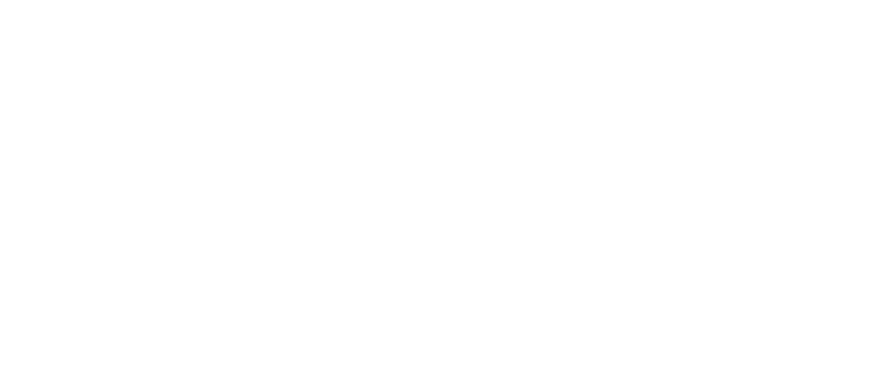
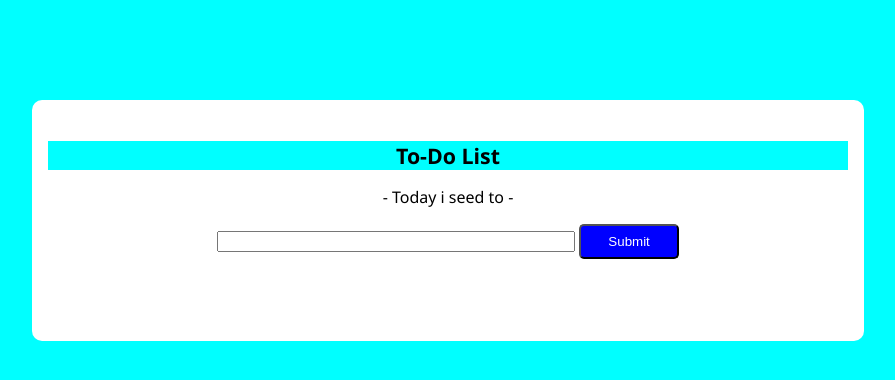
Before and after one commit to dts-kominfo-rea4b/challenge-dom-indrianto, a website: page index.html in a window 1280 px wide. Shown: the whole page, without its empty margins (192-1087 px from the left). Drawn offline with Linux system fonts and the light colour scheme.

Commit message:
Submit pertama

```diff
--- a/index.html
+++ b/index.html
@@ -5,37 +5,122 @@
     <meta http-equiv="X-UA-Compatible" content="IE=edge" />
     <meta name="viewport" content="width=device-width, initial-scale=1.0" />
     <title>Challenge - DOM</title>
+    <style>
+      body {
+        background-color: aqua;
+        font-family: 'Segoe UI', Tahoma, Geneva, Verdana, sans-serif;
+      }
+
+      .container {
+
+        margin: auto;
+        margin-top: 100px;
+        padding: 16px;
+        width: 800px;
+        height: auto;
+        background-color: rgb(255, 255, 255);
+        border-radius: 10px;
+      }
+      #todo-title{
+        margin-top: 25px;
+        font-size:16pt;
+        font-weight: bold;
+        text-align: center;
+        background-color: aqua;
+      }
+      h3 {
+        font-size: 12pt;
+        font-weight: 300;
+        text-align: center;
+      }
+
+      #todo-input{
+        width: 350px;
+      }
+
+      #todo-submit{
+        background-color: blue;
+        color: white;
+        width: 100px;
+        height: 35px;
+        border-radius: 5px;
+
+      }
+
+
+
+    </style>
   </head>
   <body>
     <div id="app">
       <!-- TODO: Buatlah sebuah header dengan id todo-title -->
+      <div class="container">
+      <header id="todo-title">
+        To-Do List</header>
+
       <!-- TODO: Buatlah sebuah subtitle dengan id todo-subtitle -->
+      <h3 id="todo-subtitle"> - Today i seed to - </h3>
+
 
       <!-- Section: input -->
       <!-- TODO: Buatlah sebuah input bertipe text dengan id todo-input -->
       <!-- TODO: Buatlah sebuah button dengan id todo-submit -->
+      <section style="text-align: center;" >
+        <input type="text" id="todo-input" name="todo-input" />
+        <button id="todo-submit">Submit</button>
+      </section>
+
+
 
       <!-- Section output -->
       <!-- TODO: Buatlah sebuah <ul> dengan id todo-output -->
+
+        <section style="padding-top: 50px;">
+          <ul id="todo-output">
+
+          </ul>
+        </section>
+      </div>
+
     </div>
 
     <!-- ! Untuk tantangan ini, script jangan diubah ke external js yah ! -->
     <script>
       // TODO: Deklarasi variable sesuai dengan kebutuhan di sini
-      let button;
-      let input;
-      let output;
+      let button=document.querySelector("#todo-submit");
+      let input = document.querySelector("#todo-input");
+      let output = document.querySelector("#todo-output");
 
       // TODO: Buatlah sebuah fungsi dengan nama fnClickHandler
       // Fungsi yang digunakan untuk menambahkan tulisan
       // Jangan ubah cara deklarasi fungsinya, cukup isi saja
-      function fnClickHandler(toDoItem) {}
+      function fnClickHandler(toDoItem) {
+        let li=document.createElement('li');
+        li.textContent=toDoItem;
+        output.appendChild(li);
+        input.value="";
+        return input.focus();
+
+      }
 
       // TODO: register event onclick / addEventListener untuk button
       // akan menjalankan fungsi fnClickHandler
+        button.addEventListener('click',()=>{
+          return fnClickHandler(input.value) ;
+
+        })
+
 
       // TODO: register event onkeypress / addEventListener untuk input
       // sehingga saat di input ditekan enter akan menjalankan fungsi fnClickHandler juga
+      input.addEventListener('keypress',(event)=>{
+        if(event.key==='Enter'){
+          return fnClickHandler(input.value);
+
+        }
+
+      })
+
     </script>
   </body>
 </html>
```
